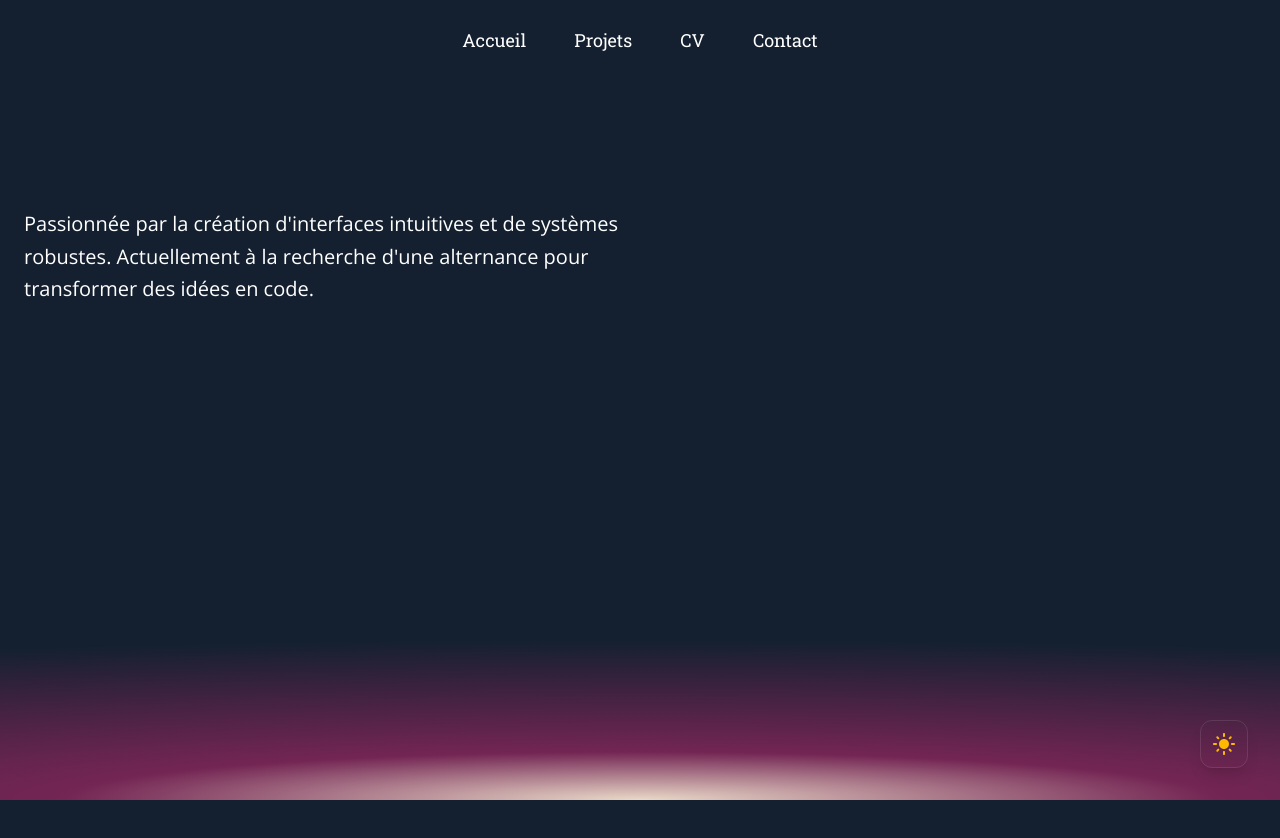
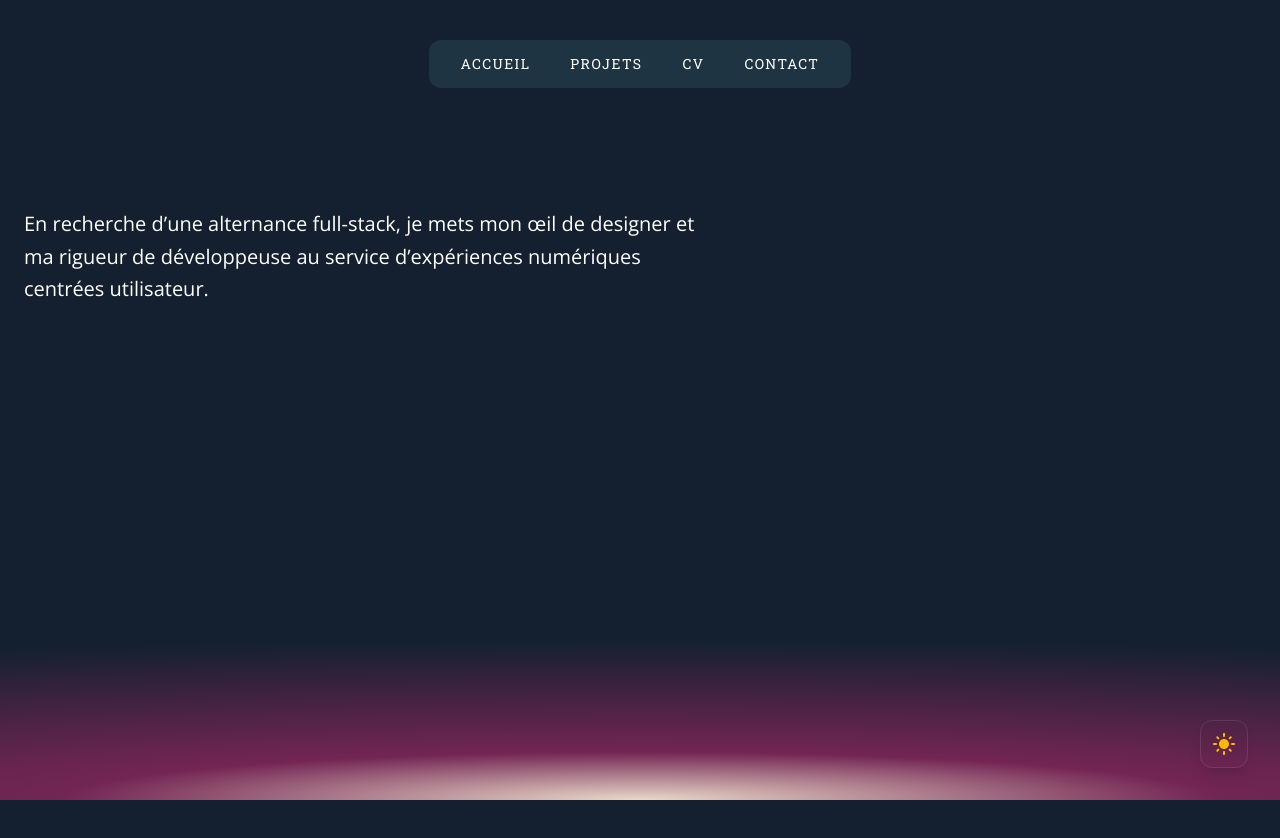
Before and after one commit to cecilepardo/project___portfolio2026, a React (Vite) app: page / in a window 1280 px wide. Shown: the top 838 px of the page. Built offline with nearby package versions, Linux system fonts and the light colour scheme.

Commit message:
final responsive navbar

```diff
--- a/src/components/Hero.tsx
+++ b/src/components/Hero.tsx
@@ -2,8 +2,9 @@ const Hero = () => {
   return (
     <section className="pt-32 px-6 flex flex-col gap-4">
       <p className="text-main text-lg md:text-xl max-w-2xl leading-relaxed">
-        Passionnée par la création d'interfaces intuitives et de systèmes robustes.
-        Actuellement à la recherche d'une alternance pour transformer des idées en code.
+        En recherche d’une alternance full-stack,
+        je mets mon œil de designer et ma rigueur de développeuse
+        au service d’expériences numériques centrées utilisateur.
       </p>
     </section>
   );
--- a/src/components/Navbar.tsx
+++ b/src/components/Navbar.tsx
@@ -12,10 +12,17 @@ const Navbar = () => {
   ];
 
   return (
-    <nav className="fixed top-0 left-0 w-full h-20 z-[1100] flex items-center bg-space md:bg-transparent border-b border-white/5 md:border-none">
-      <div className="w-full px-6 flex justify-between items-center">
+    /* Container principal décollé du haut sur Desktop */
+    <nav className="fixed top-0 left-0 w-full h-20 z-[1100] flex items-center justify-center bg-space md:bg-transparent md:top-6">
 
-        {/* BLOC NOM & SOUSTITRE (Mobile uniquement) */}
+      {/* Le Rectangle flottant Desktop
+          - md:max-w-2xl : Largeur contenue pour 4 liens
+          - md:rounded-xl : Rectangle à bords arrondis (pas pilule)
+          - md:h-12 : Hauteur ajustée pour un look compact
+      */}
+      <div className="w-full h-full px-6 flex justify-between items-center md:h-12 md:w-auto md:max-w-2xl md:bg-[var(--color-nav)] md:rounded-xl md:px-8">
+
+        {/* NOM & SOUSTITRE (Visible uniquement sur Mobile) */}
         <div className="flex flex-col md:hidden">
           <Link to="/" className="text-main font-title text-lg font-bold leading-tight">
             Cécile Pardo
@@ -25,41 +32,39 @@ const Navbar = () => {
           </span>
         </div>
 
-        {/* BOUTON BURGER / CROIX */}
+        {/* BOUTON BURGER (Mobile) */}
         <button
           onClick={() => setIsOpen(!isOpen)}
           className="relative w-8 h-8 flex items-center justify-center z-[1200] md:hidden focus:outline-none"
           aria-label="Toggle menu"
         >
           <div className="flex flex-col justify-between w-6 h-4">
-            {/* Utilisation de la variable CSS directe */}
             <span className={`block w-full h-0.5 bg-[var(--text-main)] transition-all duration-300 origin-center ${isOpen ? 'rotate-45 translate-y-[7px]' : ''}`}></span>
             <span className={`block w-full h-0.5 bg-[var(--text-main)] transition-all duration-300 ${isOpen ? 'opacity-0' : ''}`}></span>
             <span className={`block w-full h-0.5 bg-[var(--text-main)] transition-all duration-300 origin-center ${isOpen ? '-rotate-45 -translate-y-[7px]' : ''}`}></span>
           </div>
         </button>
 
-        {/* MENU DE NAVIGATION */}
-        <ul className={`
-          /* Positionnement Plein Écran Mobile */
-          fixed inset-0 flex flex-col items-center justify-center gap-8 transition-transform duration-500 ease-in-out
+        {/* LISTE DES LIENS */}
+        <ul
+          style={{
+            backgroundImage: window.innerWidth < 768 ? 'linear-gradient(to bottom, var(--color-space) 80%, transparent 100%)' : 'none'
+          }}
+          className={`
+            fixed top-0 left-0 w-full h-[60vh] flex flex-col items-center justify-center gap-8 transition-transform duration-500 ease-in-out
+            z-[1050] opacity-100
+            ${isOpen ? 'translate-y-0' : '-translate-y-full'}
 
-          /* Style Mobile : Fond opaque pour cacher le Hero, Masque pour fondu en bas */
-          bg-space z-[1050]
-          [mask-image:linear-gradient(to_bottom,black_85%,transparent_100%)]
-
-          /* Animation Haut -> Bas */
-          ${isOpen ? 'translate-y-0' : '-translate-y-full'}
-
-          /* Style Desktop : Horizontal, centré, pas de fond */
-          md:static md:translate-y-0 md:flex md:flex-row md:bg-transparent md:w-full md:justify-center md:gap-12 md:[mask-image:none]
-        `}>
+            /* Desktop Reset : On centre les liens dans le rectangle */
+            md:static md:translate-y-0 md:h-auto md:flex md:flex-row md:bg-transparent md:w-auto md:gap-10
+          `}
+        >
           {navLinks.map((link) => (
             <li key={link.name}>
               <Link
                 to={link.path}
                 onClick={() => setIsOpen(false)}
-                className="text-main font-title text-2xl md:text-lg hover:text-sun transition-colors duration-300"
+                className="text-main font-title text-2xl md:text-sm uppercase tracking-widest hover:text-sun transition-colors duration-300"
               >
                 {link.name}
               </Link>
```
